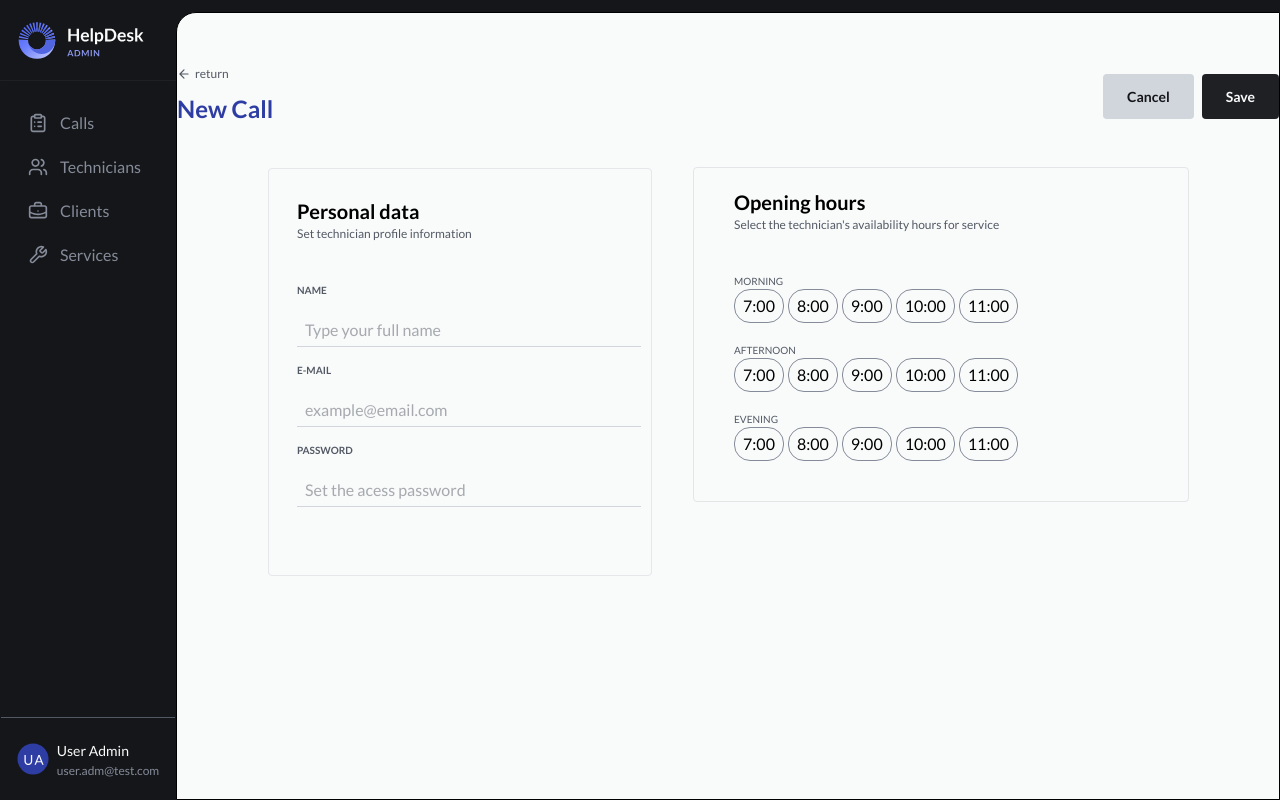
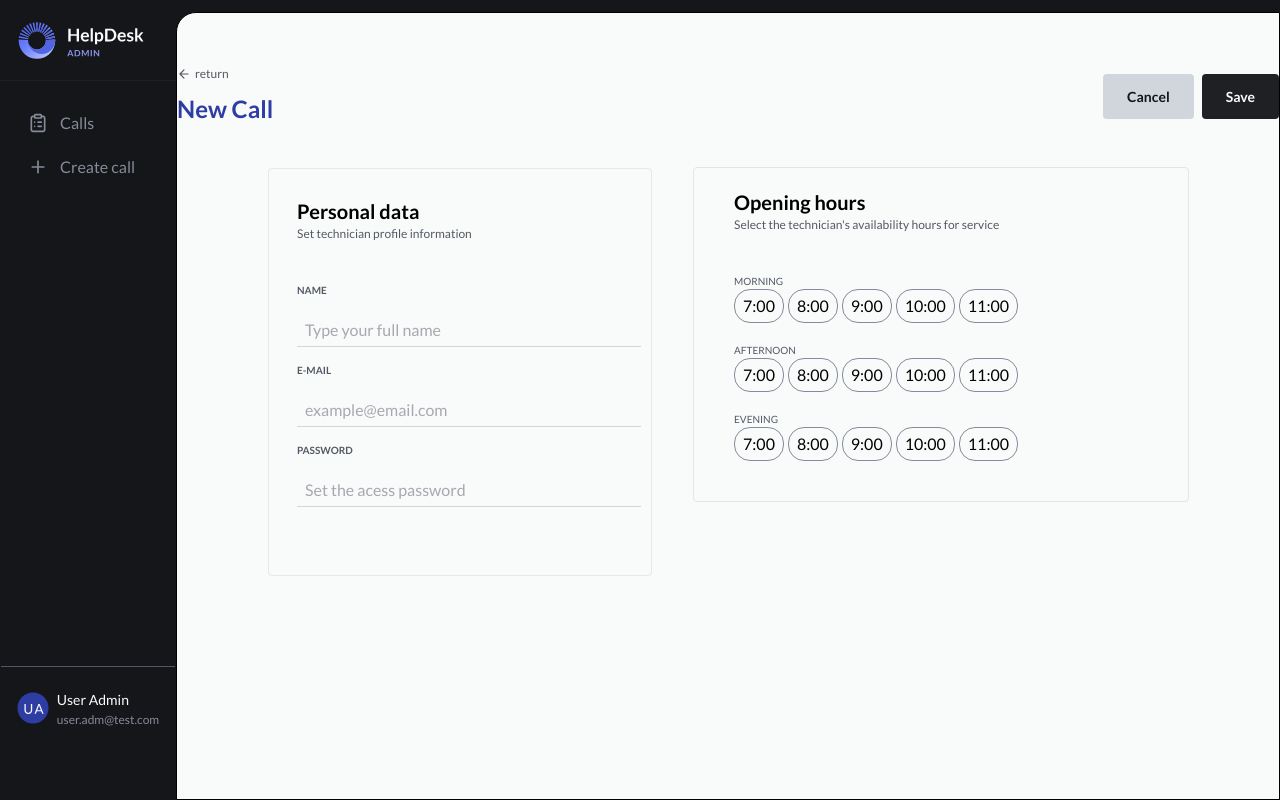
Before and after one commit to jotadagostin/HelpDesk, a React (Vite) app in the folder helpdesk/: page /clients/newcall in a window 1280 px wide. Built offline with nearby package versions, Linux system fonts and the light colour scheme.

Commit message:
setting new call design

```diff
--- a/helpdesk/src/pages/Client/Clients.tsx
+++ b/helpdesk/src/pages/Client/Clients.tsx
@@ -1,12 +1,6 @@
 import adminMenuSvg from "../../assets/images/NavHeaderAdmin.svg";
 import callsSvg from "../../assets/icons/icon/clipboard-list.svg";
 import callsWhiteSvg from "../../assets/icons/icon/clipboard-list-white.svg";
-import techniciansSvg from "../../assets/icons/icon/tecnicos.svg";
-import techiciansWhiteSvg from "../../assets/icons/icon/tecnicos-white.svg";
-import clientsSvg from "../../assets/icons/icon/briefcase-business.svg";
-import clientsWhiteSvg from "../../assets/icons/icon/briefcase-business-white.svg";
-import serviceSvg from "../../assets/icons/icon/service.svg";
-import servicesWhiteSvg from "../../assets/icons/icon/wrench-white.svg";
 import avatarSvg from "../../assets/images/Avatar.svg";
 import { useState } from "react";
 import { useNavigate } from "react-router";
@@ -77,7 +71,7 @@ export function Clients() {
                   }}
                 >
                   <img src={plusSvg} alt="Technicians" className="w-5 h-5" />
-                  <span className="text-[var(--gray-400)]">New Call</span>
+                  <span className="text-[var(--gray-400)]">Create Call</span>
                 </li>
               </ul>
             </nav>
@@ -163,7 +157,7 @@ export function Clients() {
                     isHovered ? "text-white" : "text-[var(--gray-400)]"
                   }`}
                 >
-                  New call
+                  Create call
                 </span>
               </a>
             </li>
--- a/helpdesk/src/pages/Client/ClientsNewCall.tsx
+++ b/helpdesk/src/pages/Client/ClientsNewCall.tsx
@@ -2,15 +2,14 @@ import adminMenuSvg from "../../assets/images/NavHeaderAdmin.svg";
 import callsSvg from "../../assets/icons/icon/clipboard-list.svg";
 import callsWhiteSvg from "../../assets/icons/icon/clipboard-list-white.svg";
 import techniciansSvg from "../../assets/icons/icon/tecnicos.svg";
-import techiciansWhiteSvg from "../../assets/icons/icon/tecnicos-white.svg";
 import clientsSvg from "../../assets/icons/icon/briefcase-business.svg";
-import clientsWhiteSvg from "../../assets/icons/icon/briefcase-business-white.svg";
 import serviceSvg from "../../assets/icons/icon/service.svg";
-import servicesWhiteSvg from "../../assets/icons/icon/wrench-white.svg";
 import avatarSvg from "../../assets/images/Avatar.svg";
 import { useState } from "react";
 import { useNavigate } from "react-router";
 import arrowSvg from "../../assets/icons/icon/arrow-left.svg";
+import plusSvg from "../../assets/icons/icon/plusGraySvg.svg";
+import plusWhiteSvg from "../../assets/icons/icon/plus.svg";
 
 export function ClientsNewCall() {
   const [isHovered, setIsHovered] = useState(false);
@@ -61,39 +60,16 @@ export function ClientsNewCall() {
                   <img src={callsSvg} alt="Calls" className="w-5 h-5" />
                   <span className="text-[var(--gray-400)]">Calls</span>
                 </li>
+
                 <li
                   className="flex items-center gap-3 p-2 rounded hover:bg-[var(--blue-dark)]"
                   onClick={() => {
-                    navigate("/tec");
+                    navigate("/clients/newcall");
                     setIsMobileMenuOpen(false);
                   }}
                 >
-                  <img
-                    src={techniciansSvg}
-                    alt="Technicians"
-                    className="w-5 h-5"
-                  />
-                  <span className="text-[var(--gray-400)]">Technicians</span>
-                </li>
-                <li
-                  className="flex items-center gap-3 p-2 rounded hover:bg-[var(--blue-dark)]"
-                  onClick={() => {
-                    navigate("/clients");
-                    setIsMobileMenuOpen(false);
-                  }}
-                >
-                  <img src={clientsSvg} alt="Clients" className="w-5 h-5" />
-                  <span className="text-[var(--gray-400)]">Clients</span>
-                </li>
-                <li
-                  className="flex items-center gap-3 p-2 rounded hover:bg-[var(--blue-dark)]"
-                  onClick={() => {
-                    navigate("/services");
-                    setIsMobileMenuOpen(false);
-                  }}
-                >
-                  <img src={serviceSvg} alt="Services" className="w-5 h-5" />
-                  <span className="text-[var(--gray-400)]">Services</span>
+                  <img src={plusSvg} alt="Clients" className="w-5 h-5" />
+                  <span className="text-[var(--gray-400)]">Create Call</span>
                 </li>
               </ul>
             </nav>
@@ -147,7 +123,7 @@ export function ClientsNewCall() {
               <a
                 href=""
                 className="flex items-center justify-center gap-3"
-                onClick={() => navigate("/admin")}
+                onClick={() => navigate("/clients")}
               >
                 <img
                   src={isHovered ? callsWhiteSvg : callsSvg}
@@ -168,9 +144,13 @@ export function ClientsNewCall() {
               onMouseLeave={() => setIsHovered(false)}
               className="w-[168px] h-[44px] flex items-center gap-3 pl-5 justify-start  ml-2 hover:bg-[var(--blue-dark)] rounded-md transition-all"
             >
-              <a href="" className="flex items-center justify-center gap-3">
+              <a
+                href=""
+                className="flex items-center justify-center gap-3"
+                onClick={() => navigate("/clients/newcall")}
+              >
                 <img
-                  src={isHovered ? techiciansWhiteSvg : techniciansSvg}
+                  src={isHovered ? plusWhiteSvg : plusSvg}
                   alt="cliboard icon "
                   className="w-[20px] h-[20px] color-[var(--gray-400)] transition-all hover:pink group-hover:invert"
                 />
@@ -179,55 +159,7 @@ export function ClientsNewCall() {
                     isHovered ? "text-white" : "text-[var(--gray-400)]"
                   }`}
                 >
-                  Technicians
-                </span>
-              </a>
-            </li>
-            <li
-              onMouseEnter={() => setIsHovered(true)}
-              onMouseLeave={() => setIsHovered(false)}
-              className="w-[168px] h-[44px] flex items-center gap-3 pl-5 justify-start  ml-2 hover:bg-[var(--blue-dark)] rounded-md transition-all"
-            >
-              <a
-                href=""
-                className="flex items-center justify-center gap-3"
-                onClick={() => navigate("/clients")}
-              >
-                <img
-                  src={isHovered ? clientsWhiteSvg : clientsSvg}
-                  alt="cliboard icon "
-                  className="w-[20px] h-[20px]"
-                />
-                <span
-                  className={`transition-all ${
-                    isHovered ? "text-white" : "text-[var(--gray-400)]"
-                  }`}
-                >
-                  Clients
-                </span>
-              </a>
-            </li>
-            <li
-              onMouseEnter={() => setIsHovered(true)}
-              onMouseLeave={() => setIsHovered(false)}
-              className="w-[168px] h-[44px] flex items-center gap-3 pl-5 justify-start  ml-2 hover:bg-[var(--blue-dark)] rounded-md transition-all"
-            >
-              <a
-                href=""
-                className="flex items-center justify-center gap-3"
-                onClick={() => navigate("/services")}
-              >
-                <img
-                  src={isHovered ? servicesWhiteSvg : serviceSvg}
-                  alt="cliboard icon "
-                  className="w-[20px] h-[20px]"
-                />
-                <span
-                  className={`transition-all ${
-                    isHovered ? "text-white" : "text-[var(--gray-400)]"
-                  }`}
-                >
-                  Services
+                  Create call
                 </span>
               </a>
             </li>
@@ -257,7 +189,7 @@ export function ClientsNewCall() {
               <button
                 className="text-[var(--gray-300)] text-[12px]"
                 onClick={() => {
-                  navigate("/admin/tec");
+                  navigate("/clients");
                 }}
               >
                 return
```
